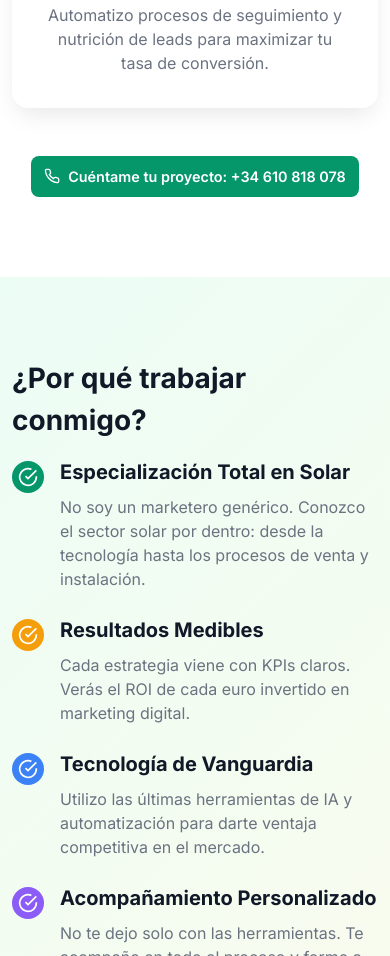
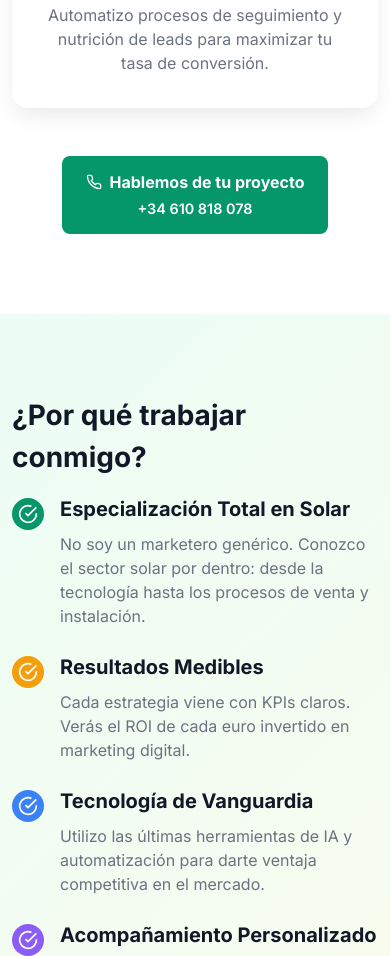
Before and after one commit to AntonioEspinosaMini/solvia_agency, a plain HTML site: page index.html in a window 390 px wide. Shown: the part 2469-3425 px from the top of the page. Drawn offline with nearby package versions, Linux system fonts and the light colour scheme.

Commit message:
Button call improved

```diff
--- a/index.html
+++ b/index.html
@@ -165,10 +165,17 @@
 
             <div class="section-cta">
                 <button class="btn btn-primary btn-large">
-                    <svg class="icon" viewBox="0 0 24 24" fill="none" stroke="currentColor" stroke-width="2">
-                        <path d="M22 16.92v3a2 2 0 0 1-2.18 2 19.79 19.79 0 0 1-8.63-3.07 19.5 19.5 0 0 1-6-6 19.79 19.79 0 0 1-3.07-8.67A2 2 0 0 1 4.11 2h3a2 2 0 0 1 2 1.72 12.84 12.84 0 0 0 .7 2.81 2 2 0 0 1-.45 2.11L8.09 9.91a16 16 0 0 0 6 6l1.27-1.27a2 2 0 0 1 2.11-.45 12.84 12.84 0 0 0 2.81.7A2 2 0 0 1 22 16.92z"/>
-                    </svg>
-                    Cuéntame tu proyecto: +34 610 818 078
+                    <div class="btn-content">
+                        <div class="btn-title">
+                            <svg class="icon" viewBox="0 0 24 24" fill="none" stroke="currentColor" stroke-width="2">
+                                <path d="M22 16.92v3a2 2 0 0 1-2.18 2 19.79 19.79 0 0 1-8.63-3.07 19.5 19.5 0 0 1-6-6 19.79 19.79 0 0 1-3.07-8.67A2 2 0 0 1 4.11 2h3a2 2 0 0 1 2 1.72 12.84 12.84 0 0 0 .7 2.81 2 2 0 0 1-.45 2.11L8.09 9.91a16 16 0 0 0 6 6l1.27-1.27a2 2 0 0 1 2.11-.45 12.84 12.84 0 0 0 2.81.7A2 2 0 0 1 22 16.92z"/>
+                            </svg>
+                            Hablemos de tu proyecto
+                        </div>
+                        <div class="btn-subtitle">
+                            +34 610 818 078
+                        </div>
+                    </div>
                 </button>
             </div>
         </div>
--- a/styles.css
+++ b/styles.css
@@ -426,16 +426,23 @@ body {
   margin-top: 3rem;
 }
 
-@media (max-width: 480px) {
-    .section-cta .btn {
-        font-size: 0.9rem;
-        padding: 0.6rem 0.8rem;
-    }
+.btn-content {
+    display: flex;
+    flex-direction: column;
+    align-items: center;
+    text-align: center;
+}
 
-    .section-cta .btn svg {
-        width: 1rem;
-        height: 1rem;
-    }
+.btn-title {
+    display: flex;
+    align-items: center;
+    gap: 0.5rem;
+    font-weight: bold;
+}
+
+.btn-subtitle {
+    font-size: 0.9rem;
+    margin-top: 0.25rem;
 }
 
 /* About Section */
```
